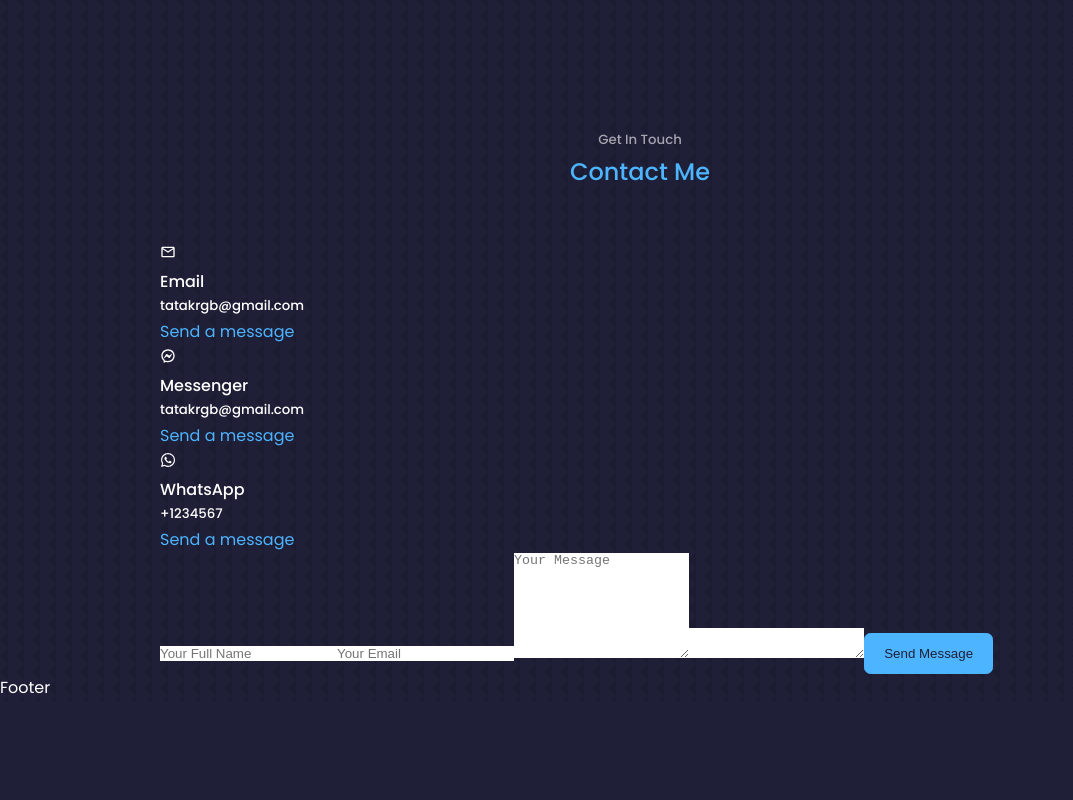
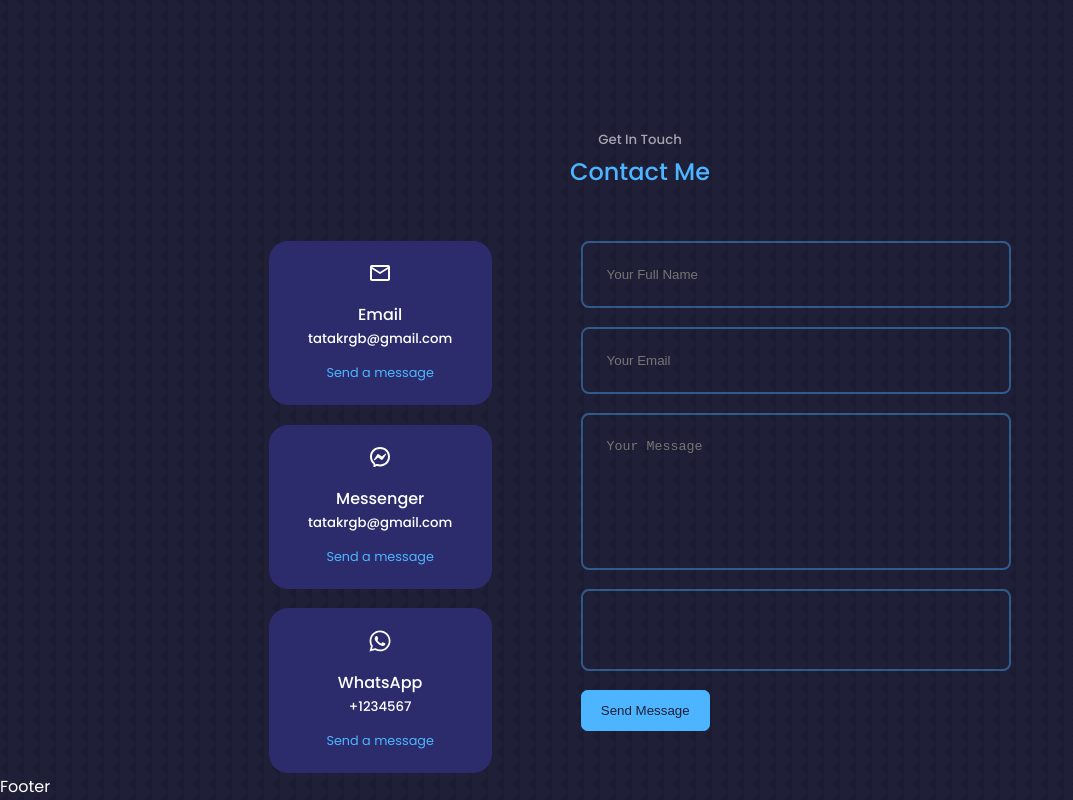
Before and after one commit to hackwebdev/react-personal-portfolio-website, a React (Create React App) app: page / in a window 1280 px wide. Shown: the part 4952-5752 px from the top of the page, without its empty margins (0-1073 px from the left). Before the commit the page ends 5653 px from the top, so only its background shows below. Built offline with nearby package versions, Linux system fonts and the light colour scheme.

Commit message:
contact component css

```diff
--- a/src/components/contact/Contact.jsx
+++ b/src/components/contact/Contact.jsx
@@ -13,7 +13,7 @@
       <div className='container contact__container'>
         <div className='contact__options'>
           <article className='contact__option'>
-            <MdOutlineEmail />
+            <MdOutlineEmail className='contact__option-icon' />
             <h4>Email</h4>
             <h5>tatakrgb@gmail.com</h5>
             <a href='mailto:tatakrgb@gmail.com' target='_blank'>
@@ -21,7 +21,7 @@
             </a>
           </article>
           <article className='contact__option'>
-            <RiMessengerLine />
+            <RiMessengerLine className='contact__option-icon' />
             <h4>Messenger</h4>
             <h5>tatakrgb@gmail.com</h5>
             <a href='https://m.me.com/tatakrgb' target='_blank'>
@@ -29,7 +29,7 @@
             </a>
           </article>
           <article className='contact__option'>
-            <FaWhatsapp />
+            <FaWhatsapp className='contact__option-icon' />
             <h4>WhatsApp</h4>
             <h5>+1234567</h5>
             <a href='https://api.whatsapp.com/send?phone+12345678'>
--- a/src/components/contact/contact.css
+++ b/src/components/contact/contact.css
@@ -0,0 +1,50 @@
+.container.contact__container {
+  width: 58%;
+  display: grid;
+  grid-template-columns: 30% 58%;
+  gap: 12%;
+}
+
+.contact__options {
+  display: flex;
+  flex-direction: column;
+  gap: 1.2rem;
+}
+
+.contact__option {
+  background-color: var(--color-bg-variant);
+  padding: 1.2rem;
+  border-radius: 1.2rem;
+  text-align: center;
+  border: 1px solid transparent;
+  transition: var(--transition);
+}
+
+.contact__option-icon {
+  font-size: 1.5rem;
+  margin-bottom: 0.5rem;
+}
+
+.contact__option a {
+  margin-top: 0.7rem;
+  display: inline-block;
+  font-size: 0.8rem;
+}
+
+/* form */
+form {
+  display: flex;
+  flex-direction: column;
+  gap: 1.2rem;
+}
+
+input,
+textarea {
+  width: 100%;
+  padding: 1.5rem;
+  border-radius: 0.5rem;
+  background-color: transparent;
+  border: 2px solid var(--color-primary-variant);
+  resize: none;
+  color: var(--color-white);
+}
```
